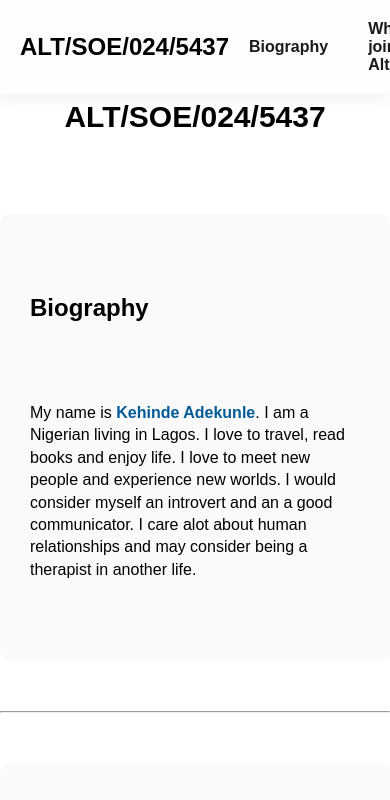
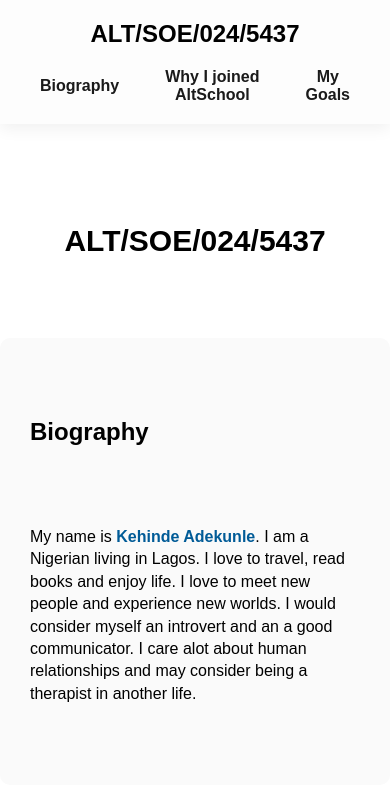
Before and after one commit to Jaymieblaze/HTML-Assignments, a plain HTML site: page Assignment1/index.html in a window 390 px wide. Shown: the top 800 px of the page. Drawn offline with Linux system fonts and the light colour scheme.

Commit message:
Home Page and Assignment 1 corrections

```diff
--- a/Assignment1/index.html
+++ b/Assignment1/index.html
@@ -96,11 +96,21 @@
         footer a{
             color: #088178;
         }
+        @media screen and (max-width: 599px) {
+            header {
+            flex-direction: column;
+            position: static;
+            }
+            .navbar {
+            margin-top: 20px;
+            text-align: center;
+            }
+        }
     </style>
 </head>
 
 <body>
-    <header>
+    <header id="top">
         <h2>ALT/SOE/024/5437</h2>
         <nav>
             <ul class="navbar">
@@ -112,7 +122,7 @@
     </header>
 
     <main>
-        <h1 id="top">ALT/SOE/024/5437</h1>
+        <h1>ALT/SOE/024/5437</h1>
         <section id="biography">
             <h2>Biography</h2>
             <p>My name is <span>Kehinde Adekunle</span>. I am a Nigerian living in Lagos. I love to travel, read books and enjoy life. I love to meet new people and experience new worlds. I would consider myself an introvert and an a good communicator. I care alot about human relationships and may consider being a therapist in another life.</p>
```
Also changed, not shown: index.html (+5 -1 lines).
